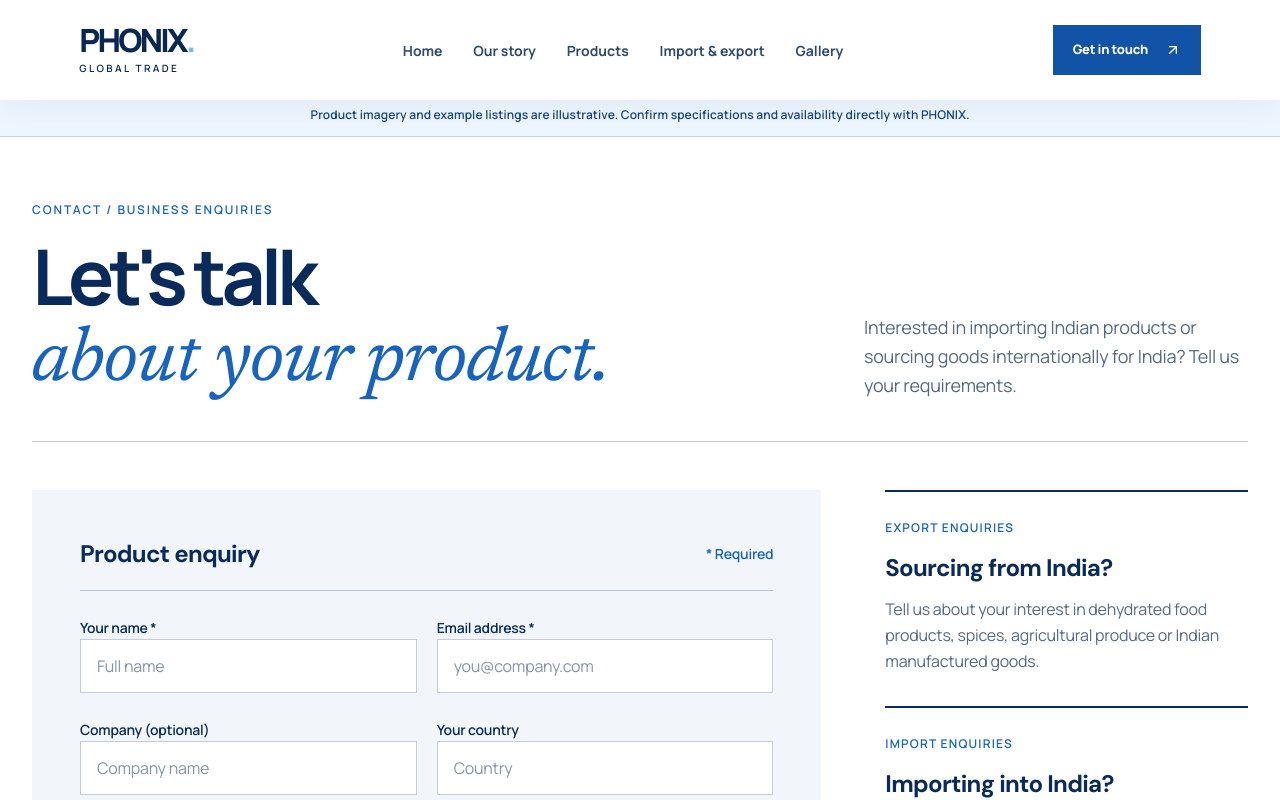
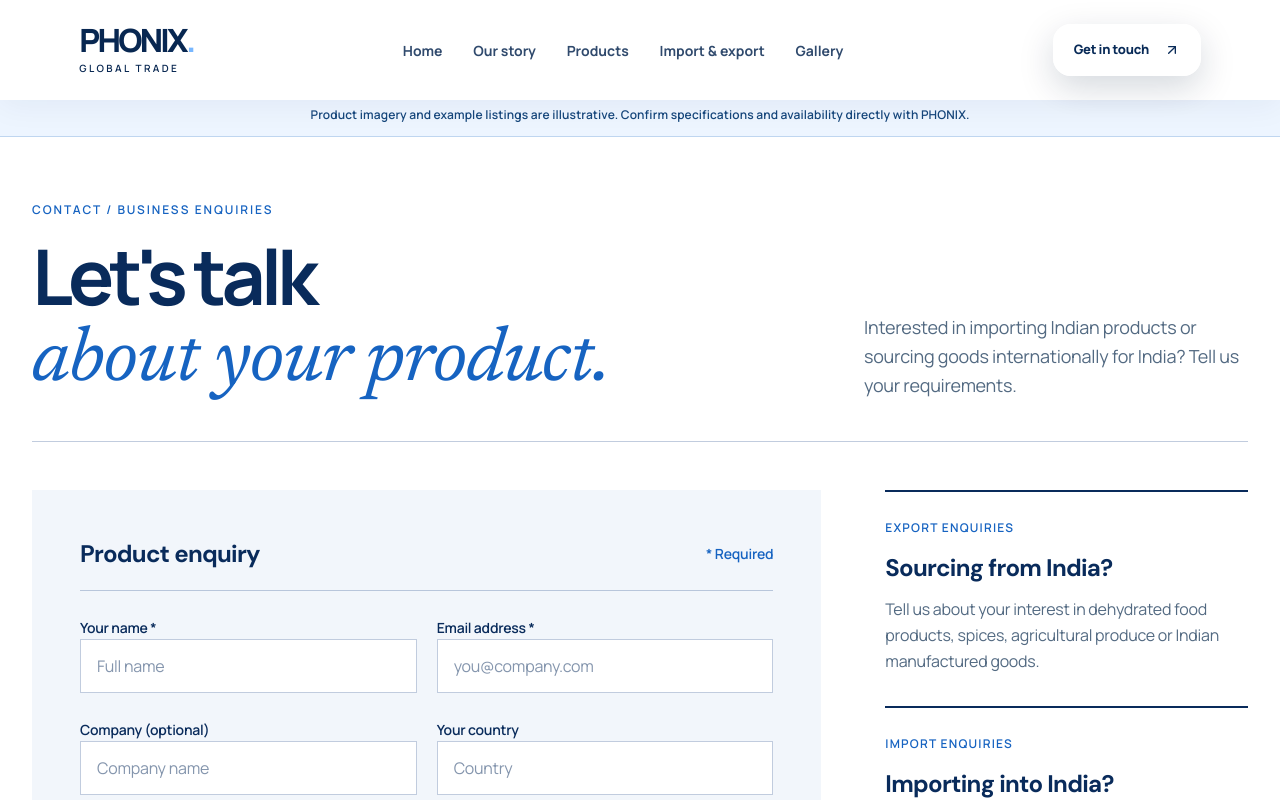
Before and after one commit to krishhnaailinkspvtltd/phonix, a React (Vite) app: page /contact in a window 1280 px wide. Shown: the top 800 px of the page. Built offline with nearby package versions, Linux system fonts and the light colour scheme.

Commit message:
Add rounded glassmorphism to homepage and navigation CTAs

```diff
--- a/src/motion.css
+++ b/src/motion.css
@@ -71,3 +71,37 @@
   .ph-home :is(.ph-hero,.ph-close) .ph-button--white{transition:none}
   .ph-home :is(.ph-hero,.ph-close) .ph-button--white:hover{transform:none}
 }
+
+
+/* Port-image CTAs: rounded, translucent, accessible glass. */
+.ph-home .ph-hero-detail .ph-button,
+.ph-home .ph-close .ph-button,
+.pg-header .pg-nav-contact{
+  border-radius:18px;
+  background:rgba(255,255,255,.78);
+  color:#092b58;
+  border:1px solid rgba(255,255,255,.75);
+  box-shadow:0 12px 35px rgba(7,30,61,.17),inset 0 1px 0 rgba(255,255,255,.8);
+  -webkit-backdrop-filter:blur(18px) saturate(150%);
+  backdrop-filter:blur(18px) saturate(150%);
+  transition:background .3s ease,box-shadow .3s ease,transform .3s ease,border-color .3s ease;
+}
+.ph-home .ph-hero-detail .ph-button:hover,
+.ph-home .ph-close .ph-button:hover,
+.pg-header .pg-nav-contact:hover{
+  background:rgba(255,255,255,.9);
+  border-color:#fff;
+  color:#092b58;
+  box-shadow:0 16px 44px rgba(6,27,59,.26),inset 0 1px 0 #fff;
+  transform:translateY(-3px);
+}
+.ph-home .ph-hero-detail .ph-button:focus-visible,
+.ph-home .ph-close .ph-button:focus-visible,
+.pg-header .pg-nav-contact:focus-visible{outline:3px solid #90c6ff;outline-offset:4px}
+@media(max-width:768px){
+  .ph-home .ph-hero-detail .ph-button,.ph-home .ph-close .ph-button{border-radius:16px;min-height:52px}
+}
+@media(prefers-reduced-motion:reduce){
+  .ph-home .ph-hero-detail .ph-button,.ph-home .ph-close .ph-button,.pg-header .pg-nav-contact{transition:none}
+  .ph-home .ph-hero-detail .ph-button:hover,.ph-home .ph-close .ph-button:hover,.pg-header .pg-nav-contact:hover{transform:none}
+}
```
